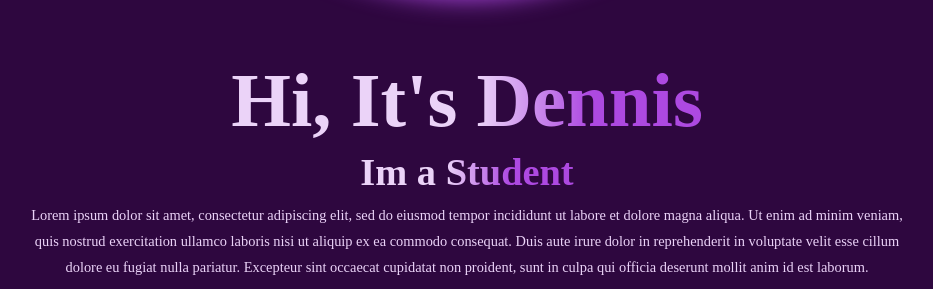
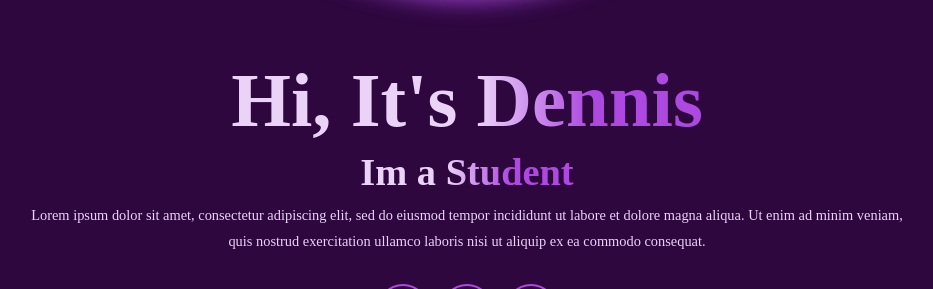
Before and after one commit to denisovichhh/Portfolio, a plain HTML site: page index.html in a window 1280 px wide. Shown: the part 862-1151 px from the top of the page, without its empty margins (173-1106 px from the left). Drawn offline with nearby package versions, Linux system fonts and the light colour scheme.

Commit message:
Update index.html

```diff
--- a/index.html
+++ b/index.html
@@ -39,9 +39,7 @@
             <p>
                 Lorem ipsum dolor sit amet, consectetur adipiscing elit, sed do eiusmod tempor incididunt ut labore et
                 dolore magna aliqua. Ut enim ad minim veniam, quis nostrud exercitation ullamco laboris nisi ut aliquip
-                ex ea commodo consequat. Duis aute irure dolor in reprehenderit in voluptate velit esse cillum dolore eu
-                fugiat nulla pariatur. Excepteur sint occaecat cupidatat non proident, sunt in culpa qui officia
-                deserunt mollit anim id est laborum.
+                ex ea commodo consequat.
             </p>
 
             <div class="social-icons">
```
